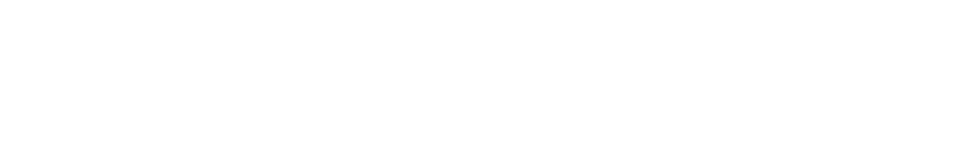
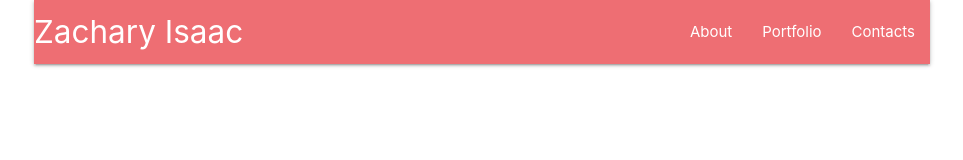
Before and after one commit to zachisaac/https-zachisaac.github.io-updated-portfolio-, a plain HTML site: page index.html in a window 1280 px wide. Shown: the whole page, without its empty margins (158-1121 px from the left). Drawn offline with nearby package versions, Linux system fonts and the light colour scheme.

Commit message:
second commit

```diff
--- a/index.html
+++ b/index.html
@@ -1,17 +1,40 @@
 <!DOCTYPE html>
 <html lang="en">
+
 <head>
     <meta charset="UTF-8">
     <meta name="viewport" content="width=device-width, initial-scale=1.0">
     <meta http-equiv="X-UA-Compatible" content="ie=edge">
     <title>Zachary Isaac Home</title>
     <!--GOOGLE FONT LINK-->
+    <!--MINIFIED MATERIALIZE CSS-->
+    <link rel="stylesheet" href="https://cdnjs.cloudflare.com/ajax/libs/materialize/1.0.0/css/materialize.min.css">
     <!--CSS LINK-->
     <link rel="stylesheet" href="assets/css/style.css">
     <!--JAVASCRIPT LINK-->
     <link rel="stylesheet" href="assets/javascript/app.js">
 </head>
+
 <body>
+    <!--HEADER/NAV SECTION-->
+    <div class="container">
+        <nav>
+            <div class="nav-wrapper">
+                <a href="#" class="brand-logo">Zachary Isaac</a>
+                <ul id="nav-mobile" class="right hide-on-med-and-down">
+                    <li>
+                        <a href="index.html">About</a>
+                    </li>
+                    <li>
+                        <a href="portfolio.html">Portfolio</a>
+                    </li>
+                    <li>
+                        <a href="contact.html">Contacts</a>
+                    </li>
+                </ul>
+            </div>
+        </nav>
 
 </body>
+
 </html>
```
Also changed, not shown: contact.html (+23 -1 lines), portfolio.html (+23 -0 lines).
